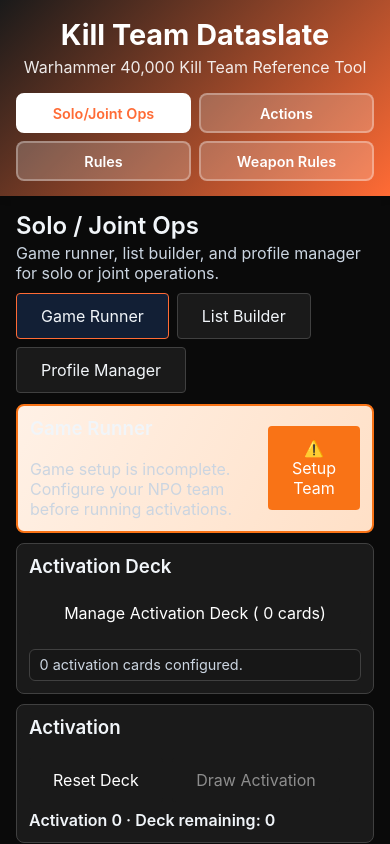
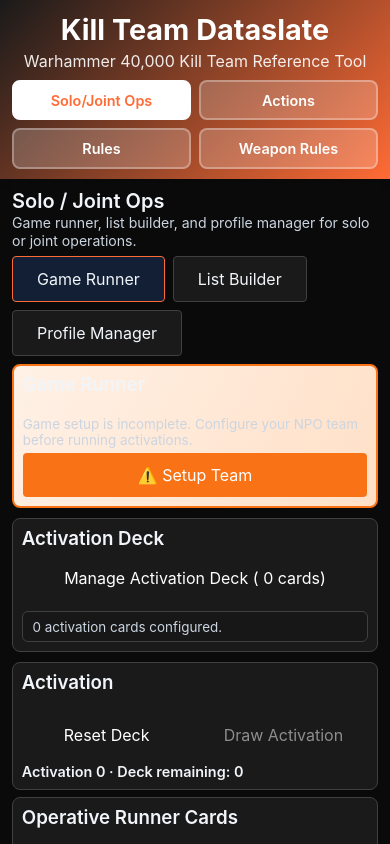
Before and after one commit to aaronbridgeman/wh40k-killteamtools, a React (Vite) app: page / in a window 390 px wide. Shown: the top 844 px of the page. Built offline with nearby package versions, Linux system fonts and the light colour scheme.

Commit message:
style(mobile): compact solo runner header and activation layout

```diff
--- a/src/App.css
+++ b/src/App.css
@@ -222,17 +222,22 @@
 }
 
 @media (max-width: 768px) {
+  .app-header {
+    padding: 0.8rem 0.75rem 0.65rem;
+  }
+
   .app-header h1 {
     font-size: 1.8rem;
   }
 
   .subtitle {
     font-size: 1rem;
+    margin-top: 0.2rem;
   }
 
   .nav-buttons {
     gap: 0.5rem;
-    margin-top: 1rem;
+    margin-top: 0.6rem;
   }
 
   .nav-button {
@@ -245,4 +250,8 @@
   .operatives-grid {
     grid-template-columns: 1fr;
   }
+
+  .app-main {
+    padding: 0.65rem 0.75rem;
+  }
 }
--- a/src/components/solo/SoloJointOpsView.css
+++ b/src/components/solo/SoloJointOpsView.css
@@ -810,12 +810,95 @@
 }
 
 @media (max-width: 768px) {
+  .solo-joint-ops-view {
+    gap: 0.45rem;
+  }
+
+  .solo-joint-ops-view > header {
+    gap: 0.05rem;
+  }
+
+  .solo-joint-ops-view > header h2 {
+    font-size: 1.25rem;
+  }
+
+  .solo-joint-ops-view > header p {
+    font-size: 0.88rem;
+    line-height: 1.25;
+  }
+
+  .solo-card {
+    padding: 0.55rem;
+  }
+
+  .game-runner-setup-gate,
+  .deck-setup-gate {
+    gap: 0.35rem;
+  }
+
+  .game-runner-setup-gate {
+    align-items: flex-start;
+    flex-direction: column;
+  }
+
+  .game-runner-setup-gate button,
+  .deck-panel-header button {
+    width: 100%;
+  }
+
+  .setup-gate-text,
+  .deck-collapsed-note {
+    font-size: 0.84rem;
+  }
+
   .activation-runner-layout {
     grid-template-columns: 1fr;
+    gap: 0.55rem;
   }
 
   .npo-roster-panel {
     position: static;
+  }
+
+  .activation-runner-main {
+    gap: 0.45rem;
+  }
+
+  .activation-controls {
+    gap: 0.45rem;
+  }
+
+  .activation-controls button {
+    flex: 1 1 calc(50% - 0.45rem);
+  }
+
+  .activation-status {
+    margin-top: 0.35rem;
+    font-size: 0.9rem;
+  }
+
+  .current-activation {
+    margin-top: 0.3rem;
+    padding: 0.35rem 0.55rem;
+    gap: 0.5rem;
+    font-size: 0.88rem;
+  }
+
+  .npo-roster-list {
+    gap: 0.35rem;
+  }
+
+  .npo-roster-item {
+    padding: 0.45rem 0.55rem;
+    gap: 0.35rem;
+  }
+
+  .npo-cards {
+    gap: 0.5rem;
+  }
+
+  .npo-card {
+    padding: 0.5rem;
   }
 
   .team-transfer-grid {
@@ -842,10 +925,8 @@
   .deck-panel-header {
     flex-direction: column;
     align-items: flex-start;
-  }
-
-  .deck-panel-header button {
-    width: 100%;
+    gap: 0.35rem;
+    margin-bottom: 0.35rem;
   }
 
   .deck-card-controls {
```
